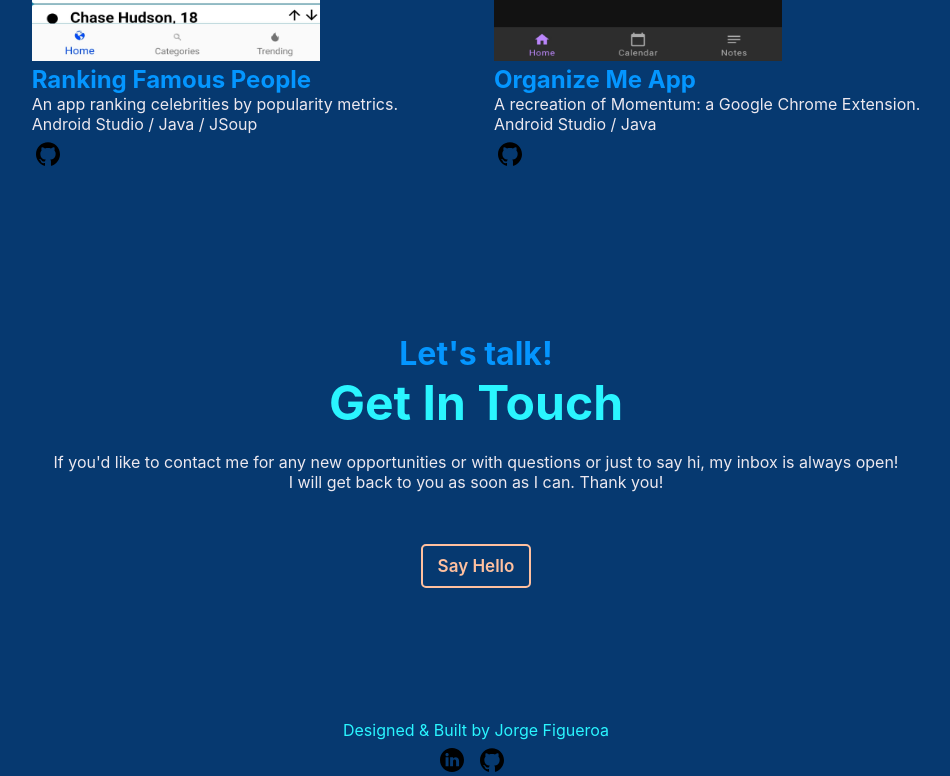
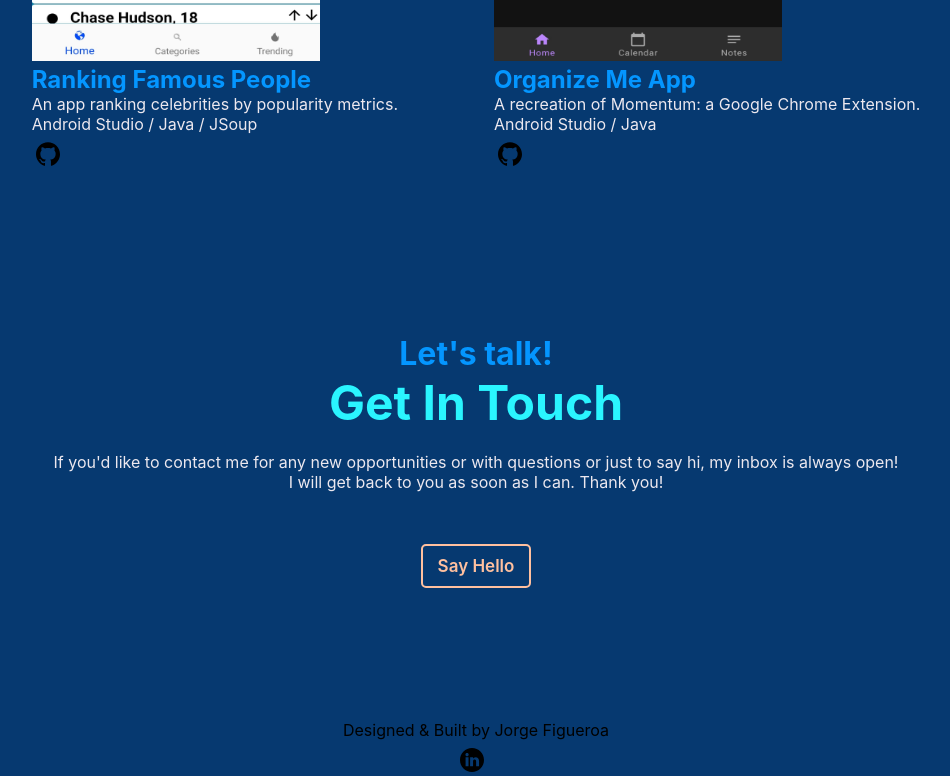
Before and after one commit to JorgeLFigueroa/jorgefigueroa.com-v1, a React (Create React App) app: page / in a window 1280 px wide. Shown: the part 2669-3445 px from the top of the page, without its empty margins (164-1114 px from the left). Built offline with nearby package versions, Linux system fonts and the light colour scheme.

Commit message:
clean up

```diff
--- a/src/Components/Footer.js
+++ b/src/Components/Footer.js
@@ -8,20 +8,13 @@ export default class Footer extends Component {
     return (
       <FooterContainer>
         <TextContainer>
-          <a href="https://github.com/JorgeLFigueroa/jorgefigueroa.com-v1">
-            <div>Designed &amp; Built by Jorge Figueroa</div>
-          </a>
+          <div>Designed &amp; Built by Jorge Figueroa</div>
         </TextContainer>
         <IconsContainer>
           <ul>
             <li>
               <a href="https://www.linkedin.com/in/jorge-f/">
                 <img src={linkedin} alt='Linkedin'></img>
-              </a>
-            </li>
-            <li>
-              <a href="https://github.com/JorgeLFigueroa">
-                <img src={github} alt='Github'></img>
               </a>
             </li>
           </ul>
--- a/src/Components/Projects.js
+++ b/src/Components/Projects.js
@@ -14,14 +14,12 @@ export default class Projects extends Component {
             img={ckFrontPage}
             title="Ranking Famous People"
             desc="An app ranking celebrities by popularity metrics."
-            url="https://github.com/JorgeLFigueroa/RankingApp"
             tools="Android Studio / Java / JSoup"
           ></ProjectCard>
           <ProjectCard
           img={smFrontPage}
           title="Organize Me App"
           desc="A recreation of Momentum: a Google Chrome Extension."
-          url="https://github.com/JorgeLFigueroa/CalendarApp"
           tools="Android Studio / Java"
           ></ProjectCard>
         </ProjectCards>
```
